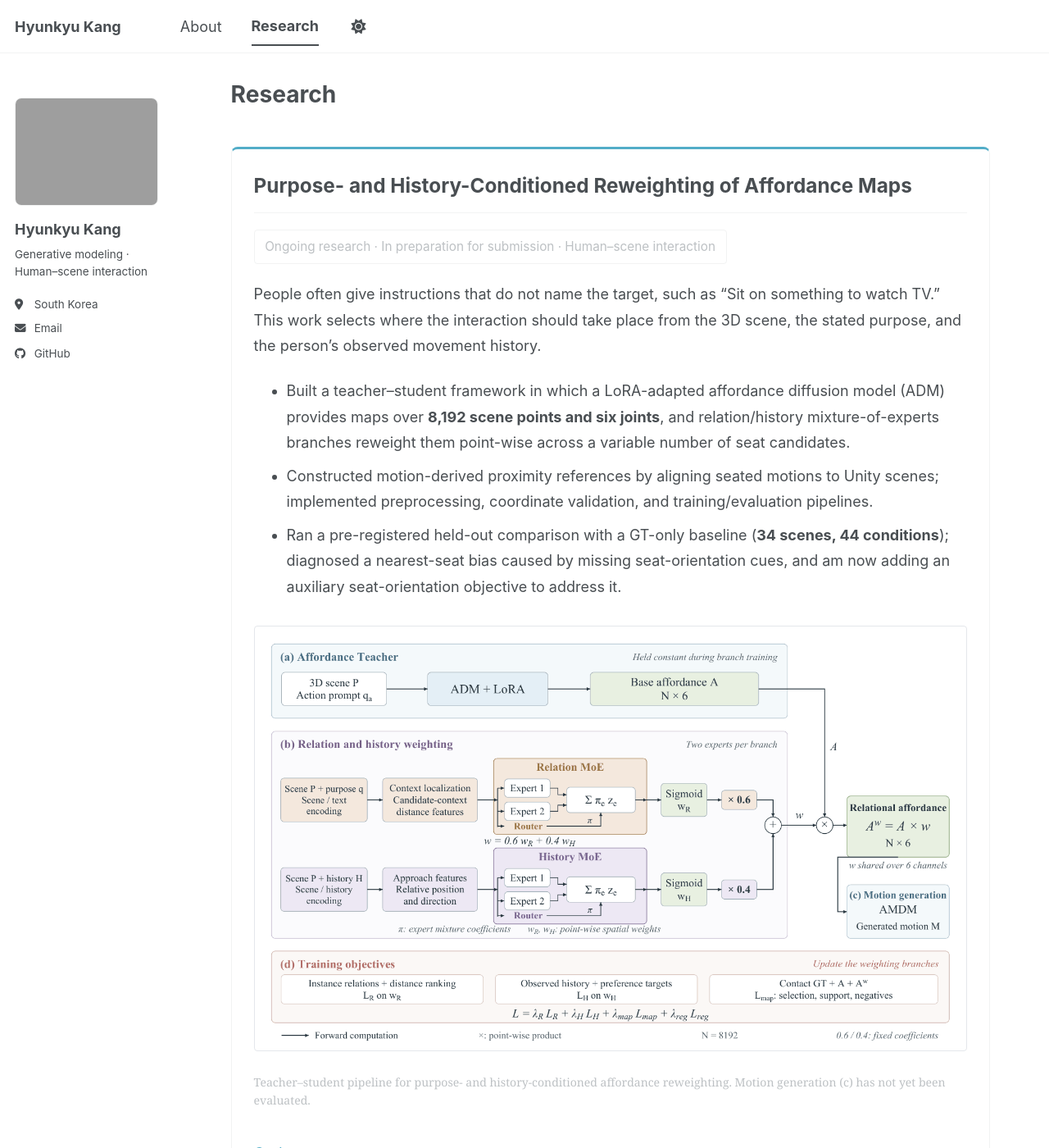
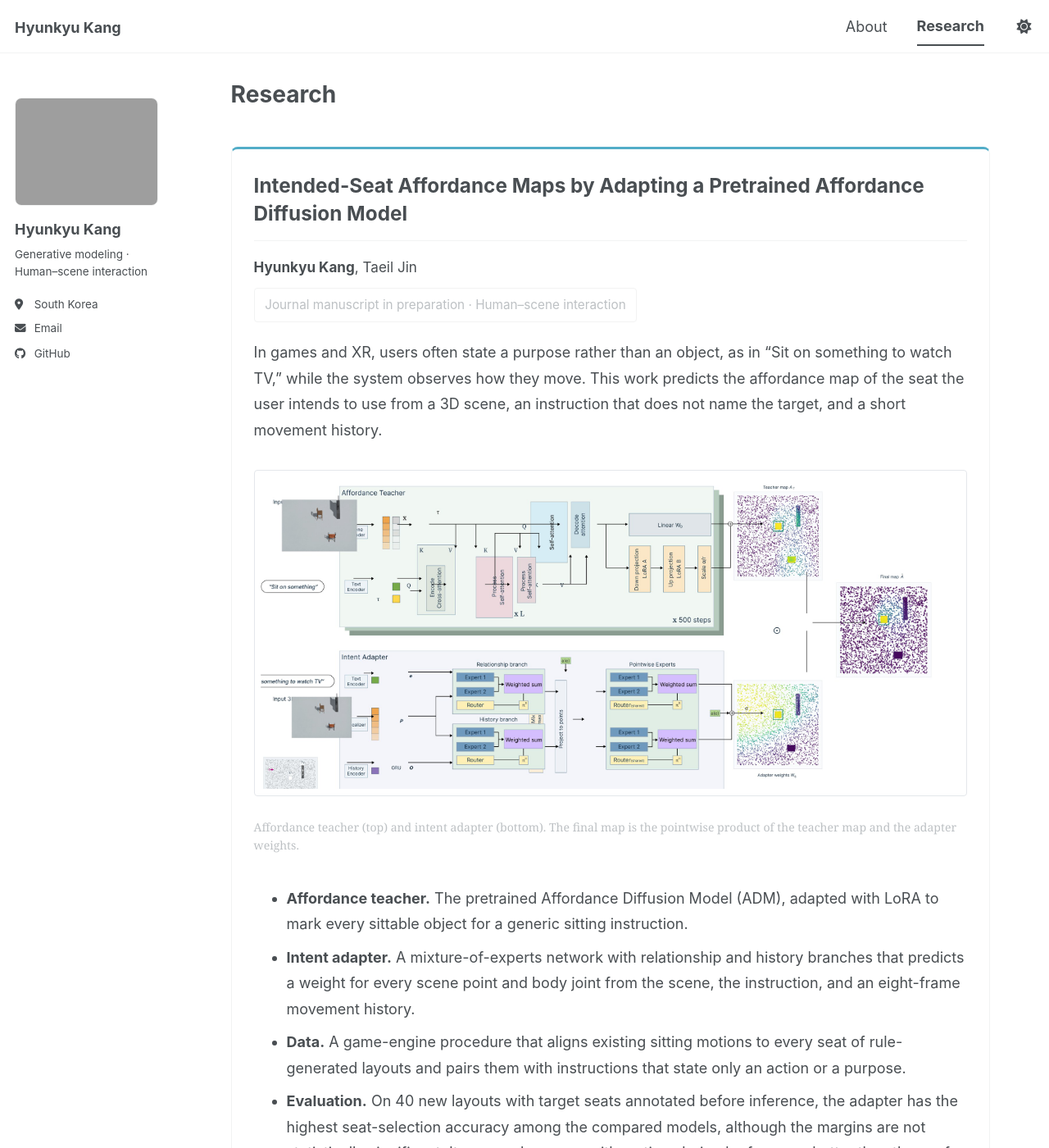
Before and after one commit to khk0606/khk0606.github.io, a Jekyll site: the page built from _pages/research.md, in a window 1280 px wide and 1400 px high. Shown: the whole window at 82% size. Built offline with Jekyll 4.4.1, drawn with Linux system fonts in a browser that asks for light colours; a style sheet for code colours, icons or effects is not loaded; some of the changed text lies outside the part shown.

Commit message:
Update research to the intended-seat affordance manuscript; right-align nav
- Research and home selected work follow the current manuscript
  (affordance teacher + intent adapter), with the architecture figure
- Menu links aligned to the right on tablet and wider screens

Co-Authored-By: Claude Opus 5.5 <noreply@anthropic.com>
Claude-Session: https://claude.ai/code/session_01NNsqVHxAt4sJyQwSMotKyz

```diff
--- a/_pages/research.md
+++ b/_pages/research.md
@@ -6,22 +6,22 @@ author_profile: true
 
 <section class="content-panel" markdown="1">
 
-## Purpose- and History-Conditioned Reweighting of Affordance Maps
-{: #affordance-reweighting }
+## Intended-Seat Affordance Maps by Adapting a Pretrained Affordance Diffusion Model
+{: #intended-seat-affordance }
 
-<p class="research-status">Ongoing research · In preparation for submission · Human–scene interaction</p>
+<p class="research-authors"><strong>Hyunkyu Kang</strong>, Taeil Jin</p>
+<p class="research-status">Journal manuscript in preparation · Human–scene interaction</p>
 
-People often give instructions that do not name the target, such as "Sit on something to watch TV." This work selects where the interaction should take place from the 3D scene, the stated purpose, and the person's observed movement history.
-
-- Built a teacher–student framework in which a LoRA-adapted affordance diffusion model (ADM) provides maps over **8,192 scene points and six joints**, and relation/history mixture-of-experts branches reweight them point-wise across a variable number of seat candidates.
-- Constructed motion-derived proximity references by aligning seated motions to Unity scenes; implemented preprocessing, coordinate validation, and training/evaluation pipelines.
-- Ran a pre-registered held-out comparison with a GT-only baseline (**34 scenes, 44 conditions**); diagnosed a nearest-seat bias caused by missing seat-orientation cues, and am now adding an auxiliary seat-orientation objective to address it.
+In games and XR, users often state a purpose rather than an object, as in "Sit on something to watch TV," while the system observes how they move. This work predicts the affordance map of the seat the user intends to use from a 3D scene, an instruction that does not name the target, and a short movement history.
 
 <figure class="research-figure">
-  <img src="{{ '/images/research/relafford-dual-weight-moe.png' | relative_url }}" alt="Teacher–student pipeline: a fixed ADM + LoRA affordance teacher, relation and history MoE weighting branches, and a downstream motion generation stage." width="1418" height="835">
-  <figcaption>Teacher–student pipeline for purpose- and history-conditioned affordance reweighting. Motion generation (c) has not yet been evaluated.</figcaption>
+  <img src="{{ '/images/research/intended-seat-architecture.jpg' | relative_url }}" alt="Architecture: an affordance teacher (ADM adapted with LoRA) on top and an intent adapter with relationship and history mixture-of-experts branches on the bottom; the final map is the product of the teacher map and the adapter weights." width="2400" height="1072">
+  <figcaption>Affordance teacher (top) and intent adapter (bottom). The final map is the pointwise product of the teacher map and the adapter weights.</figcaption>
 </figure>
 
-[Code](https://github.com/khk0606/ADM-MoE-Teacher)
+- **Affordance teacher.** The pretrained Affordance Diffusion Model (ADM), adapted with LoRA to mark every sittable object for a generic sitting instruction.
+- **Intent adapter.** A mixture-of-experts network with relationship and history branches that predicts a weight for every scene point and body joint from the scene, the instruction, and an eight-frame movement history.
+- **Data.** A game-engine procedure that aligns existing sitting motions to every seat of rule-generated layouts and pairs them with instructions that state only an action or a purpose.
+- **Evaluation.** On 40 new layouts with target seats annotated before inference, the adapter has the highest seat-selection accuracy among the compared models, although the margins are not statistically significant. Its maps also agree with motion-derived references better than those of the same network trained without the teacher.
 
 </section>
--- a/assets/css/personal.css
+++ b/assets/css/personal.css
@@ -73,3 +73,13 @@ body { margin-bottom: 0 !important; }
   line-height: 1.5;
   color: var(--global-text-color-light);
 }
+.page__content p.research-authors { margin: -.2rem 0 .6rem; font-size: .95em; }
+
+/* Site title on the left, menu links on the right (tablet and wider).
+   Padding keeps the measured width of the link list honest for the greedy-nav script. */
+@media (min-width: 768px) {
+  .greedy-nav .visible-links { margin-left: auto; padding-left: 10rem; }
+  .greedy-nav .visible-links > li.masthead__menu-item--lg {
+    position: absolute; left: 0; top: 50%; transform: translateY(-50%);
+  }
+}
```
Also changed, not shown: _pages/about.md (+5 -4 lines), images/research/intended-seat-architecture.jpg (added).
